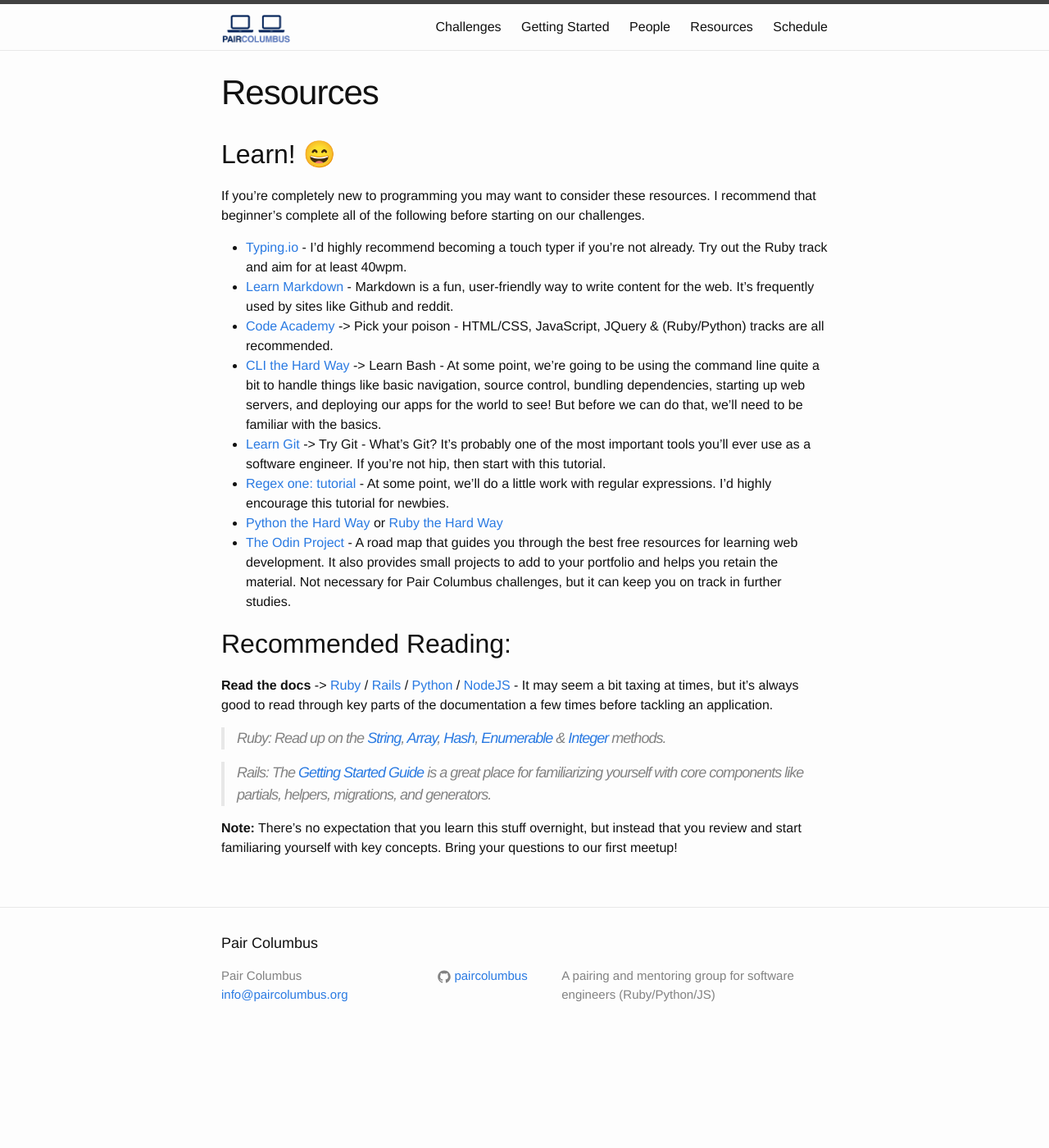
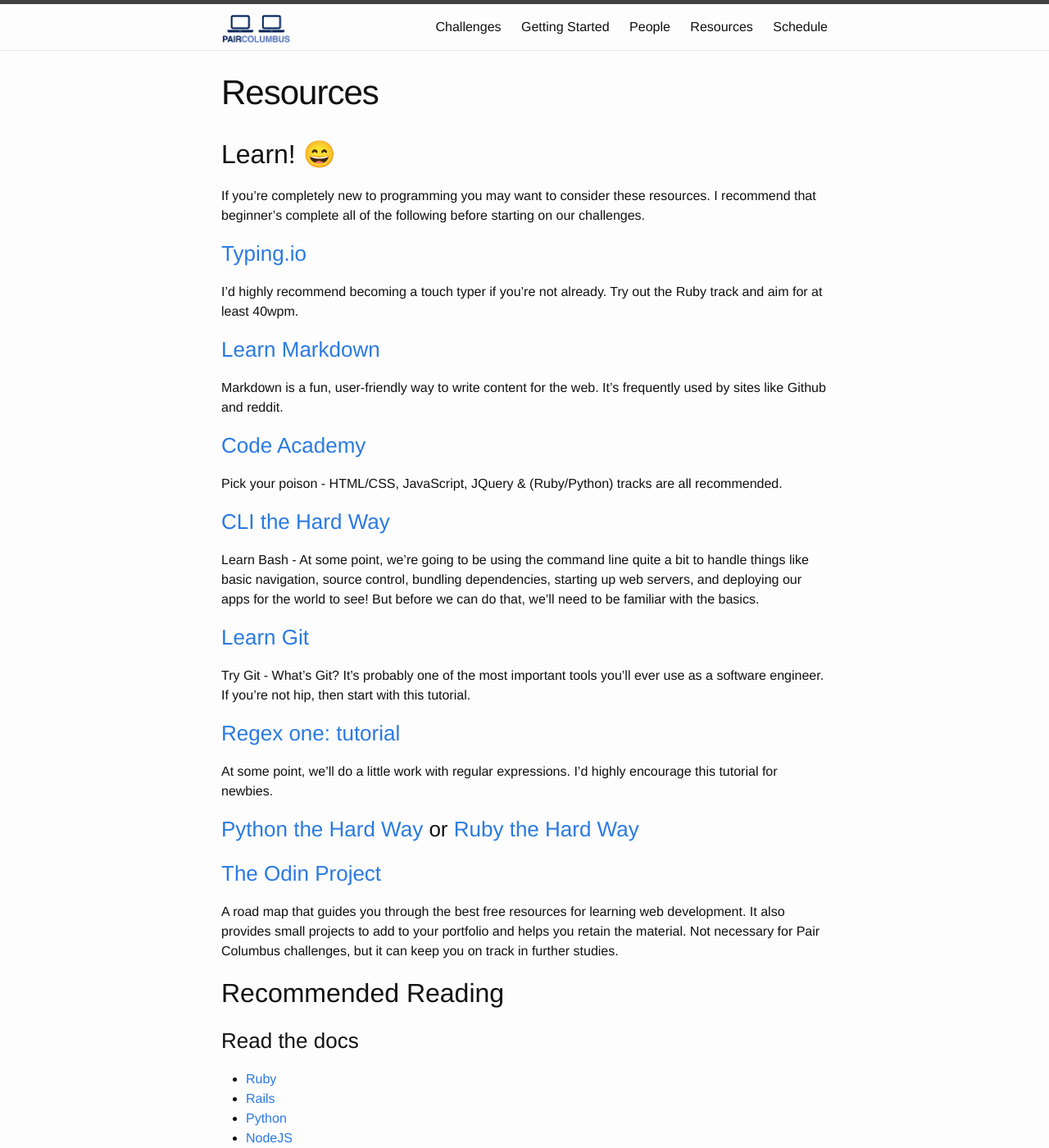
Before and after one commit to paircolumbus/paircolumbus.github.io, a Jekyll site: the page built from pages/resources.md, in a window 1280 px wide and 1400 px high. Shown: the whole window at 82% size. Built offline with Jekyll 4.4.1, drawn with Linux system fonts in a browser that asks for light colours; emoji names are drawn with the system emoji font; comment, search, counter and statistics services are not loaded; some of the changed text lies outside the part shown.

Commit message:
Use subheadings to clean up the display of the resources page

```diff
--- a/pages/resources.md
+++ b/pages/resources.md
@@ -7,20 +7,49 @@
 ##Learn! :smile:
 If you're completely new to programming you may want to consider these resources. I recommend that beginner's complete all of the following before starting on our challenges.
 
-- [Typing.io](https://typing.io/) - I'd highly recommend becoming a touch typer if you're not already. Try out the Ruby track and aim for at least 40wpm.
-- [Learn Markdown](http://markdowntutorial.com/) - Markdown is a fun, user-friendly way to write content for the web. It's frequently used by sites like Github and reddit.
-- [Code Academy](http://www.codecademy.com/learn) -> Pick your poison - HTML/CSS, JavaScript, JQuery & (Ruby/Python) tracks are all recommended.
-- [CLI the Hard Way](http://cli.learncodethehardway.org/book/) -> Learn Bash - At some point, we're going to be using the command line quite a bit to handle things like basic navigation, source control, bundling dependencies, starting up web servers, and deploying our apps for the world to see! But before we can do that, we'll need to be familiar with the basics.
-- [Learn Git](https://try.github.io/levels/1/challenges/1) -> Try Git - What's Git? It's probably one of the most important tools you'll ever use as a software engineer. If you're not hip, then start with this tutorial.
-- [Regex one: tutorial](http://regexone.com/) - At some point, we'll do a little work with regular expressions. I'd highly encourage this tutorial for newbies.
-- [Python the Hard Way](http://learnpythonthehardway.org/book/) or [Ruby the Hard Way](http://learnrubythehardway.org/book/)
-- [The Odin Project](http://www.theodinproject.com) - A road map that guides you through the best free resources for learning web development. It also provides small projects to add to your portfolio and helps you retain the material. Not necessary for Pair Columbus challenges, but it can keep you on track in further studies.
+###[Typing.io](https://typing.io/)
+I'd highly recommend becoming a touch typer if you're not already. Try out the Ruby track and aim for at least 40wpm.
 
-##Recommended Reading:
-__Read the docs__ -> [Ruby](http://ruby-doc.org/) / [Rails](http://guides.rubyonrails.org/) / [Python](https://docs.python.org/2/) / [NodeJS](https://nodejs.org/api/) - It may seem a bit taxing at times, but it's always good to read through key parts of the documentation a few times before tackling an application.
+###[Learn Markdown](http://markdowntutorial.com/)
+Markdown is a fun, user-friendly way to write content for the web. It's frequently used by sites like Github and reddit.
 
-> Ruby: Read up on the [String](http://ruby-doc.org/core-2.1.2/String.html), [Array](http://ruby-doc.org/core-2.1.2/Array.html), [Hash](http://ruby-doc.org/core-2.1.2/Hash.html), [Enumerable](http://ruby-doc.org/core-2.1.2/Enumerable.html) & [Integer](http://ruby-doc.org/core-2.1.2/Integer.html) methods.
+###[Code Academy](http://www.codecademy.com/learn)
+Pick your poison - HTML/CSS, JavaScript, JQuery & (Ruby/Python) tracks are all recommended.
 
-> Rails: The [_Getting Started Guide_](http://guides.rubyonrails.org/getting_started.html) is a great place for familiarizing yourself with core components like partials, helpers, migrations, and generators.
+###[CLI the Hard Way](http://cli.learncodethehardway.org/book/)
+Learn Bash - At some point, we're going to be using the command line quite a bit to handle things like basic navigation, source control, bundling dependencies, starting up web servers, and deploying our apps for the world to see! But before we can do that, we'll need to be familiar with the basics.
+
+###[Learn Git](https://try.github.io/levels/1/challenges/1)
+Try Git - What's Git? It's probably one of the most important tools you'll ever use as a software engineer. If you're not hip, then start with this tutorial.
+
+###[Regex one: tutorial](http://regexone.com/)
+At some point, we'll do a little work with regular expressions. I'd highly encourage this tutorial for newbies.
+
+###[Python the Hard Way](http://learnpythonthehardway.org/book/) or [Ruby the Hard Way](http://learnrubythehardway.org/book/)
+
+###[The Odin Project](http://www.theodinproject.com)
+A road map that guides you through the best free resources for learning web development. It also provides small projects to add to your portfolio and helps you retain the material. Not necessary for Pair Columbus challenges, but it can keep you on track in further studies.
+
+##Recommended Reading
+
+###Read the docs
+- [Ruby](http://ruby-doc.org/)
+- [Rails](http://guides.rubyonrails.org/)
+- [Python](https://docs.python.org/2/)
+- [NodeJS](https://nodejs.org/api/)
+
+It may seem a bit taxing at times, but it's always good to read through key parts of the documentation a few times before tackling an application.
+
+###Ruby
+Read up on the following mehods:
+
+- [String](http://ruby-doc.org/core-2.1.2/String.html)
+- [Array](http://ruby-doc.org/core-2.1.2/Array.html)
+- [Hash](http://ruby-doc.org/core-2.1.2/Hash.html)
+- [Enumerable](http://ruby-doc.org/core-2.1.2/Enumerable.html)
+- [Integer](http://ruby-doc.org/core-2.1.2/Integer.html)
+
+###Rails
+The [Getting Started Guide](http://guides.rubyonrails.org/getting_started.html) is a great place for familiarizing yourself with core components like partials, helpers, migrations, and generators.
 
 __Note:__ There's no expectation that you learn this stuff overnight, but instead that you review and start familiaring yourself with key concepts. Bring your questions to our first meetup!
```
